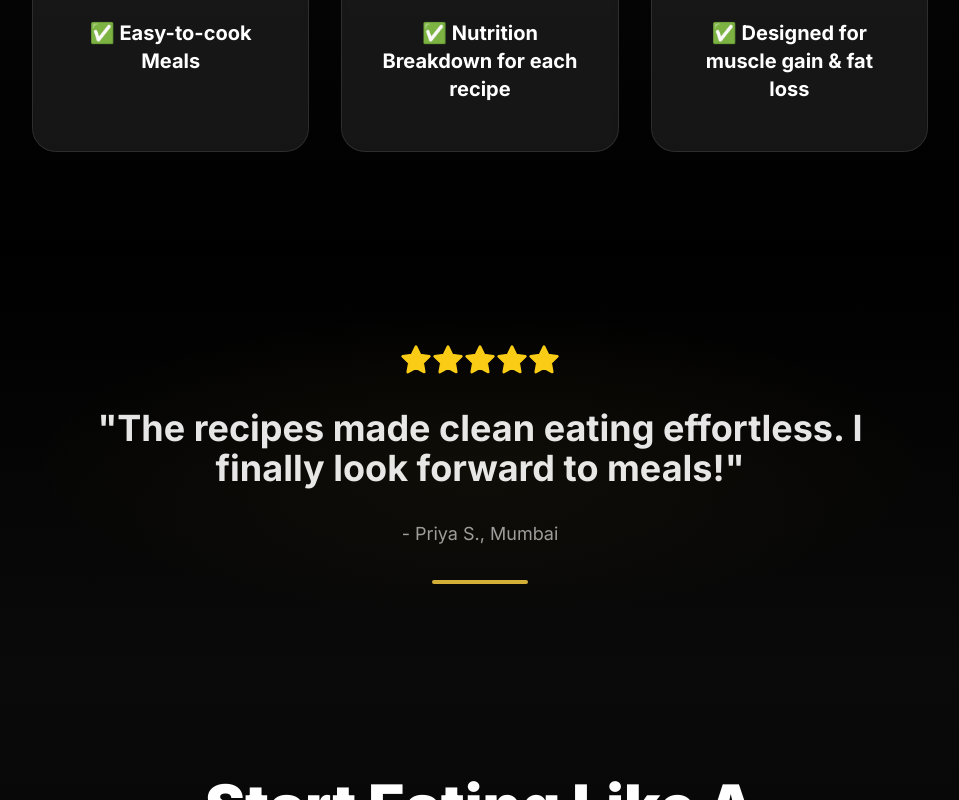
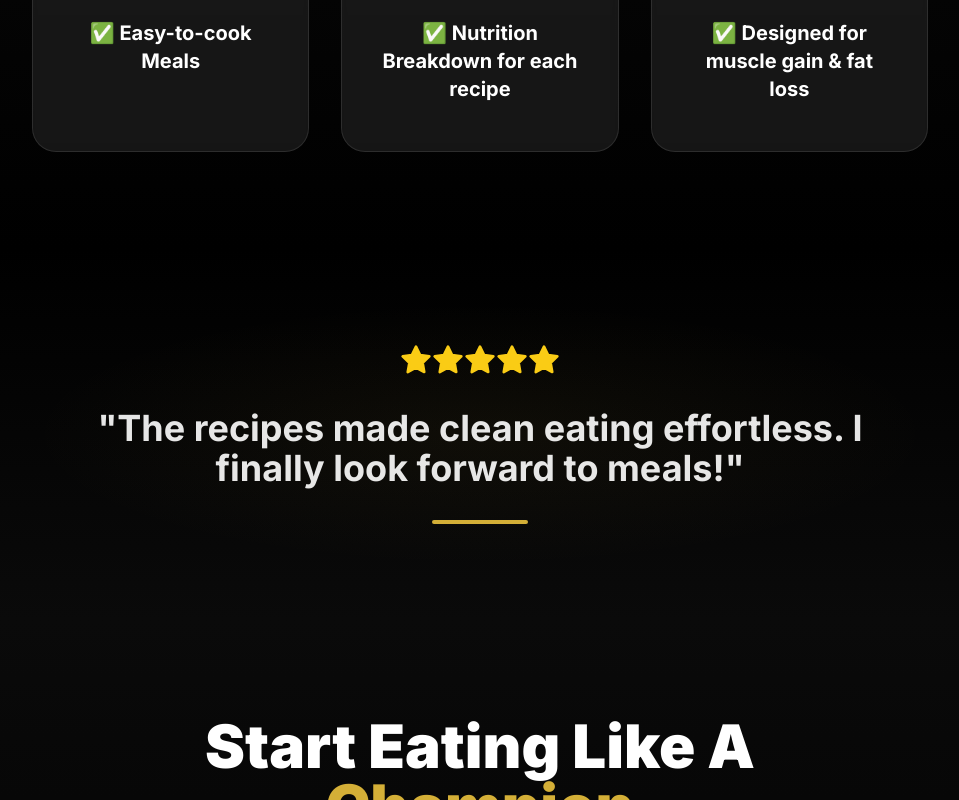
Before and after one commit to snuvaibh1/yash12, a React (Vite) app: page /recipe-ebook in a window 1280 px wide. Shown: the part 1262-2062 px from the top of the page, without its empty margins (160-1119 px from the left). Built offline with nearby package versions, Linux system fonts and the light colour scheme.

Commit message:
Updated RecipeEbookPage.tsx

```diff
--- a/src/pages/RecipeEbookPage.tsx
+++ b/src/pages/RecipeEbookPage.tsx
@@ -190,7 +190,7 @@ const RecipeEbookPage: React.FC = () => {
             </motion.blockquote>
 
             <div className="text-white/60 text-lg">
-              - Priya S., Mumbai
+
             </div>
 
             <div className="w-24 h-1 bg-primary mx-auto rounded-full mt-8" />
```
